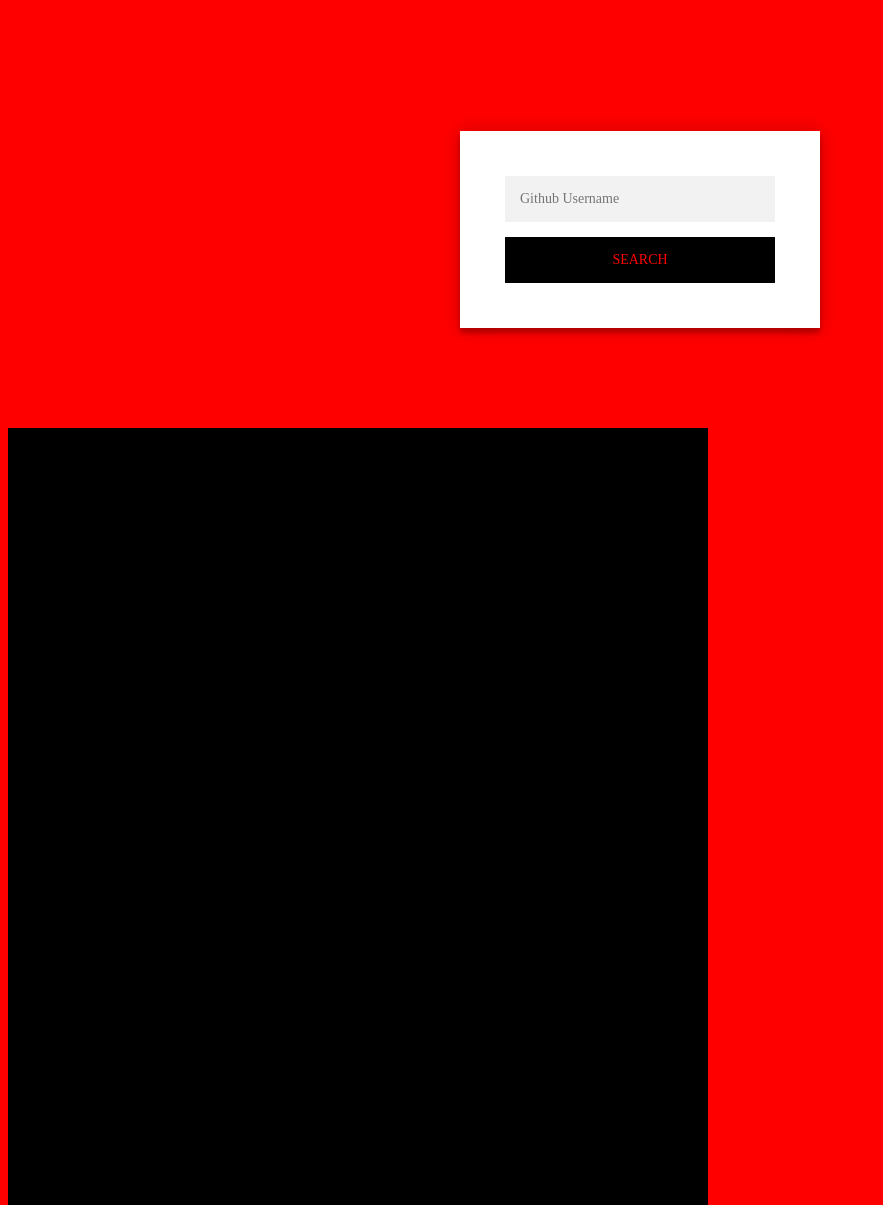
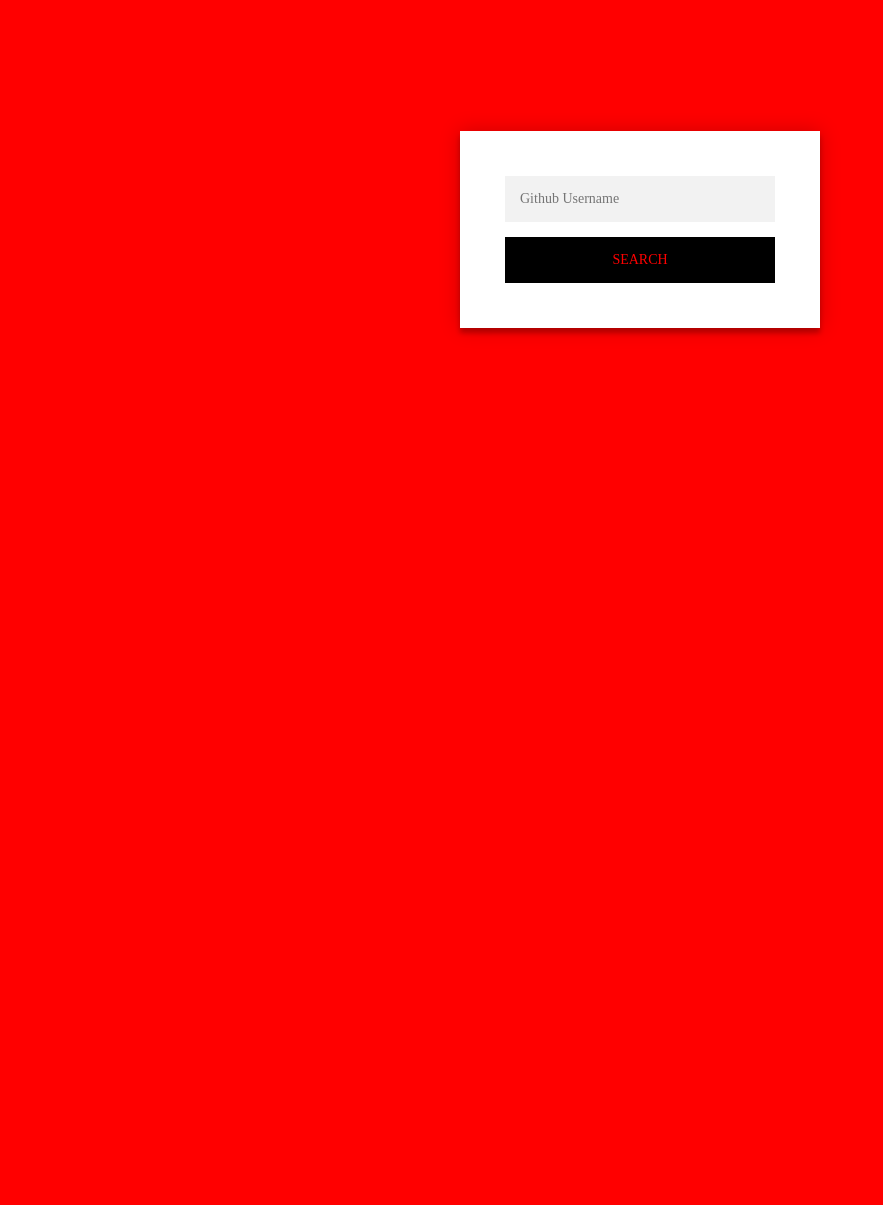
Before and after one commit to brianontiri/coreIP1, a website with bundled scripts: page index.html in a window 1280 px wide. Shown: the part 95-1300 px from the top of the page, without its empty margins (0-883 px from the left). After the commit the page ends 800 px from the top, so only its background shows below. Built offline with nearby package versions, Linux system fonts and the light colour scheme; files whose address does not match are found by name.

Commit message:
removed container

```diff
--- a/css/frontend.css
+++ b/css/frontend.css
@@ -16,12 +16,12 @@ img{
     text-align: center;
 }
 
-.container-fluid{
+/*.container-fluid{
   height:5000px;
   width: 700px;
   background-color:black;
   padding-top: 0px;
-}
+}*/
 
 /*Login page size*/
 .login-page {
--- a/index.html
+++ b/index.html
@@ -26,15 +26,15 @@
     </div>
 
     <!-- Where The Github Repositories will appear -->
-<div class="container-fluid">
-  <div class="col-md-12">
+<!-- <div class="container-fluid"> -->
+  <!-- <div class="col-md-12"> -->
     <div id="results">
         <div id="repos">
             <div id="gitrepos"></div>
           </div>
         </div>
-        </div>
-    </div>
+        <!-- </div> -->
+    <!-- </div> -->
 </body>
 
 </html>
```
